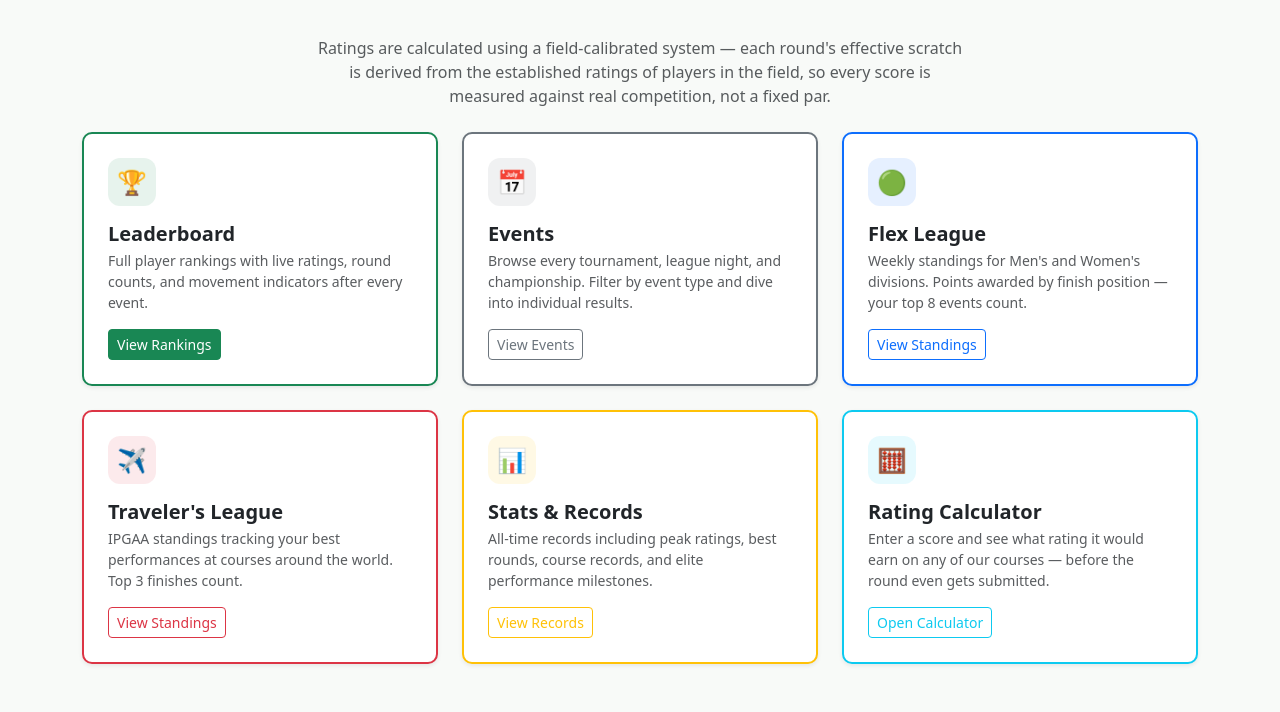
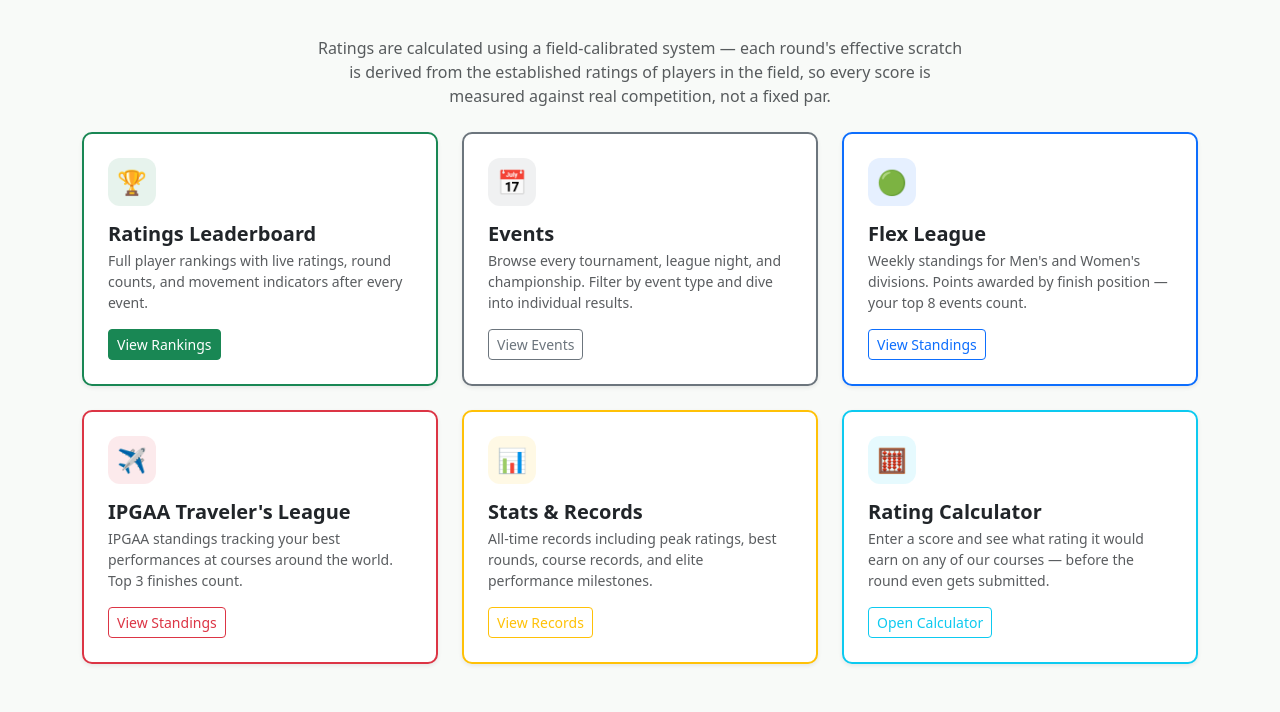
Before and after one commit to KingHobarth/parkgolf-rating, a Flask app: page / in a window 1280 px wide. Shown: the part 580-1292 px from the top of the page. Run offline with Flask 3, Linux system fonts and the light colour scheme.

Commit message:
Update landing page card names
Co-Authored-By: Claude Sonnet 4.6 <noreply@anthropic.com>

```diff
--- a/templates/landing.html
+++ b/templates/landing.html
@@ -43,7 +43,7 @@
       <div class="card h-100 border-success shadow-sm pg-feature-card">
         <div class="card-body d-flex flex-column align-items-start p-4">
           <div class="pg-card-icon bg-success bg-opacity-10 text-success mb-3">🏆</div>
-          <h5 class="fw-bold mb-1">Leaderboard</h5>
+          <h5 class="fw-bold mb-1">Ratings Leaderboard</h5>
           <p class="text-muted small mb-3">
             Full player rankings with live ratings, round counts, and
             movement indicators after every event.
@@ -91,7 +91,7 @@
       <div class="card h-100 border-danger shadow-sm pg-feature-card">
         <div class="card-body d-flex flex-column align-items-start p-4">
           <div class="pg-card-icon bg-danger bg-opacity-10 text-danger mb-3">✈️</div>
-          <h5 class="fw-bold mb-1">Traveler's League</h5>
+          <h5 class="fw-bold mb-1">IPGAA Traveler's League</h5>
           <p class="text-muted small mb-3">
             IPGAA standings tracking your best performances at courses
             around the world. Top 3 finishes count.
```
